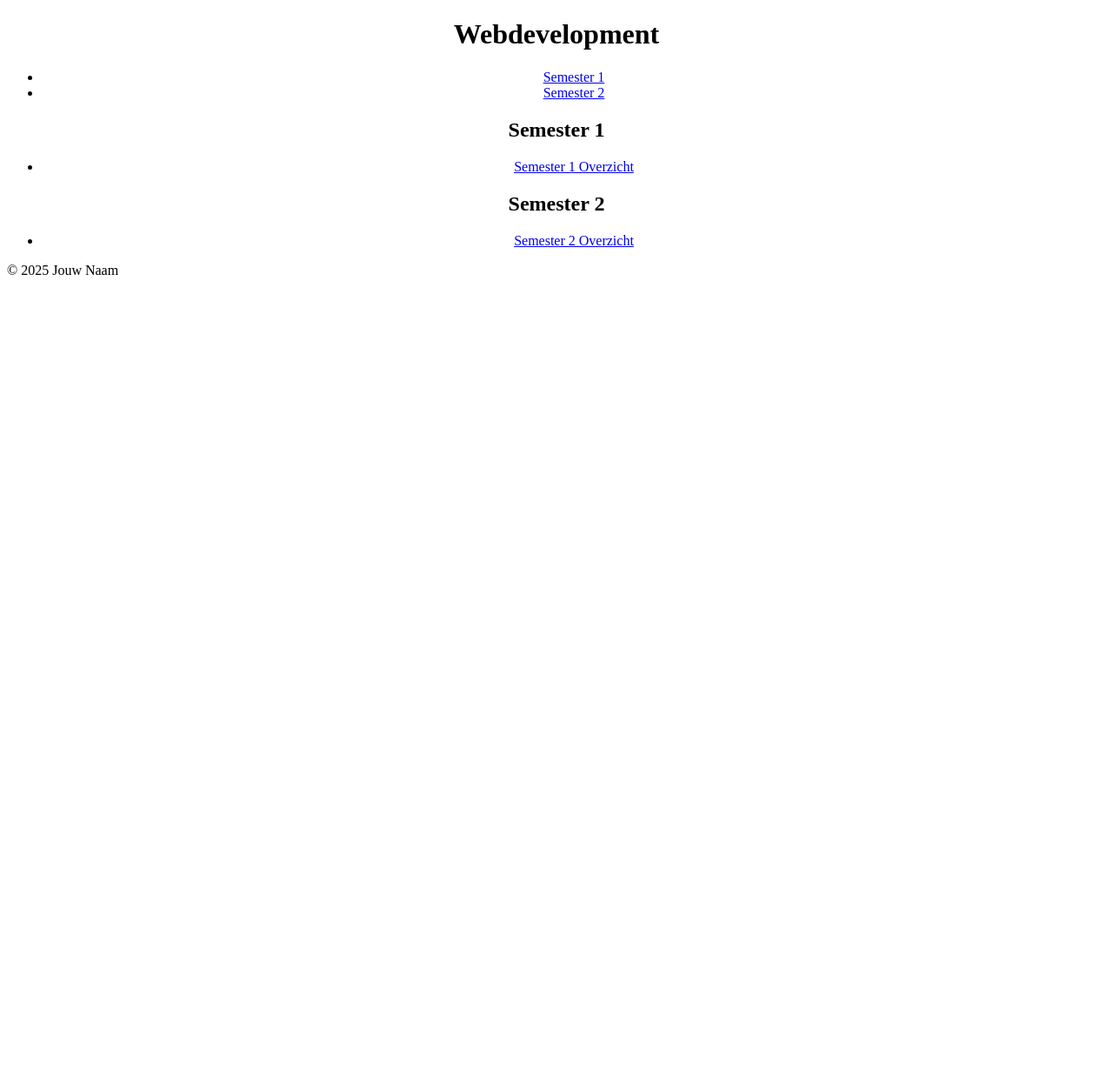
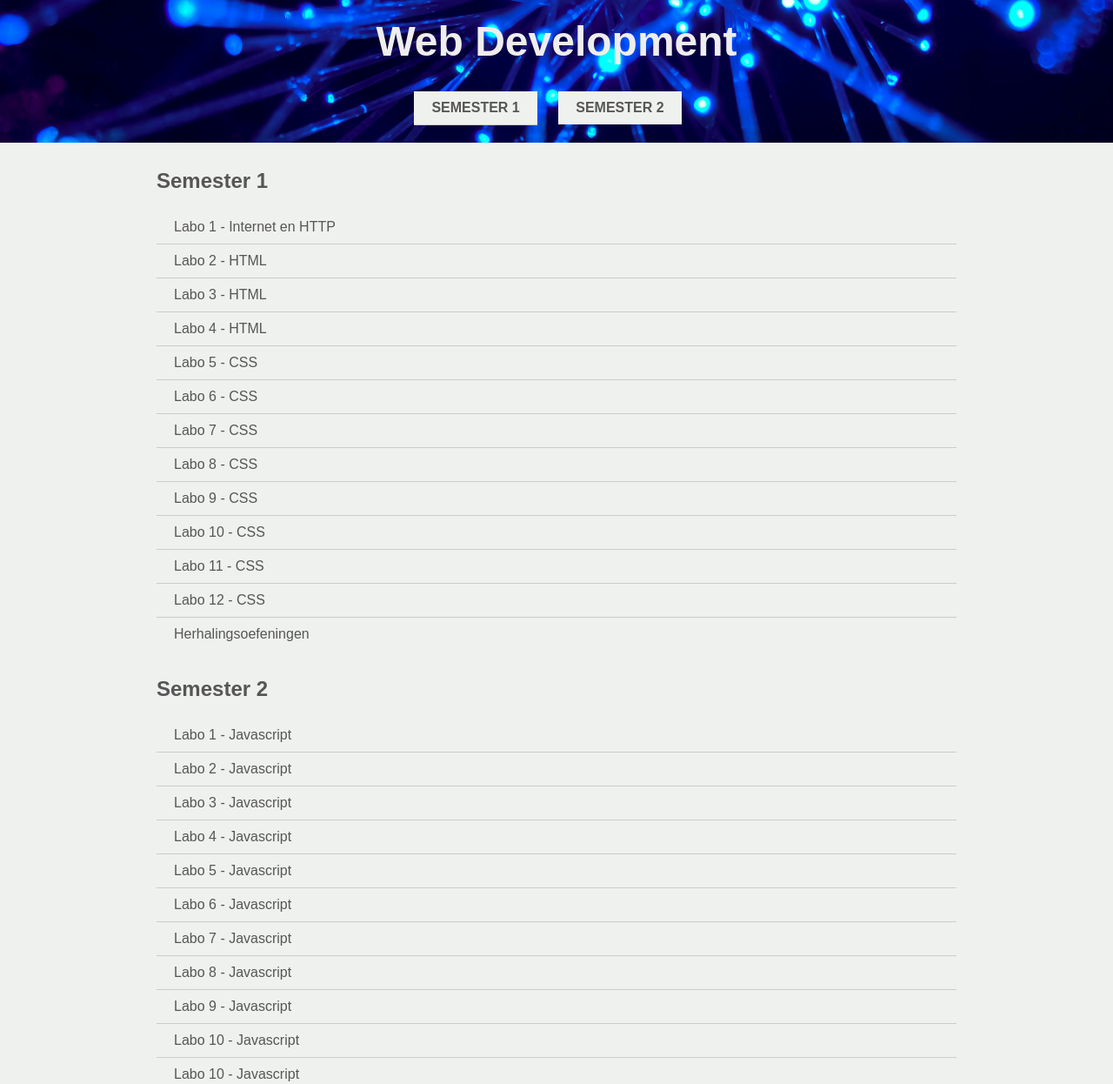
Before and after one commit to beauvannieuwenhuyse/beauvannieuwenhuyse.github.io, a plain HTML site: page index.html in a window 1280 px wide. Shown: the top 1246 px of the page at 87% size. Before the commit the page ends 800 px from the top, so only its background shows below. Drawn offline with Linux system fonts and the light colour scheme; files that its build step writes are made by us from their sources.

Commit message:
front page properder

```diff
--- /dev/null
+++ b/Styles/styles.css
@@ -0,0 +1,96 @@
+* {
+    box-sizing: border-box;
+}
+
+body {
+    background-color: #EFF1EE;
+    color: #565656;
+    font-family: 'Montserrat', sans-serif;
+    margin: 0;
+    padding: 0;
+}
+
+.container {
+    max-width: 960px;
+    margin: 0 auto;
+    padding: 0 20px;
+}
+
+header {
+    background: url('../Images/Header.jpg') no-repeat  center center/cover;
+    color: #efeded;
+    padding: 20px 0;
+    text-align: center;
+}
+
+nav {
+    margin-top: 30px;
+}
+
+nav ul {
+    list-style: none;
+    margin: 0;
+    padding: 0;
+}
+
+nav li {
+    display: inline-block;
+    margin-right: 20px;
+}
+
+nav a {
+    color: #565656;
+    text-decoration: none;
+    font-weight: bold;
+    text-transform: uppercase;
+}
+
+nav a:hover {
+    color: #03A7FF;
+}
+
+h1 {
+    font-size: 48px;
+    margin: 0;
+}
+
+h2 {
+    margin-top: 30px;
+}
+
+ul {
+    list-style: none;
+    padding: 0;
+    margin: 0;
+}
+
+ul li {
+    background-color: #EFF1EE;
+    padding: 10px 20px;
+    border-bottom: 1px solid #CCCCCC;
+}
+
+ul li:last-child {
+    border-bottom: none;
+}
+
+ul li a {
+    color: #565656;
+    text-decoration: none;
+}
+
+ul li a:hover {
+    color: #0041de;
+}
+
+.semester1,
+.semester2 {
+    background-color: rgba(255, 255, 255, 0.8);
+    padding: 20px;
+    margin-top: 30px;
+}
+
+footer {
+    margin-top: 25px;
+    text-align: center;
+}
--- a/index.html
+++ b/index.html
@@ -1,16 +1,17 @@
 <!DOCTYPE html>
 <html lang="nl">
+
 <head>
     <meta charset="UTF-8">
-    <title>Webdevelopment 2022 - 2023</title>
+    <title>Web development</title>
     <meta name="viewport" content="width=device-width, initial-scale=1.0">
-    <link rel="stylesheet" href="styles.css">
+    <link rel="stylesheet" href="Styles/styles.css">
 </head>
+
 <body>
-
     <header>
         <div class="container">
-        <h1>Webdevelopment</h1>
+            <h1>Web Development</h1>
             <nav>
                 <ul>
                     <li><a href="#semester1">Semester 1</a></li>
@@ -25,7 +26,19 @@
             <div class="container">
                 <h2>Semester 1</h2>
                 <ul>
-                <li><a href="Semester1/index.html">Semester 1 Overzicht</a></li>
+                    <li><a href="Semester1/Labo 1/index.html">Labo 1 - Internet en HTTP</a></li>
+                    <li><a href="Semester1/Labo 2/index.html">Labo 2 - HTML</a></li>
+                    <li><a href="Semester1/Labo 3/index.html">Labo 3 - HTML</a></li>
+                    <li><a href="Semester1/Labo 4/index.html">Labo 4 - HTML</a></li>
+                    <li><a href="Semester1/Labo 5/index.html">Labo 5 - CSS</a></li>
+                    <li><a href="Semester1/Labo 6/index.html">Labo 6 - CSS</a></li>
+                    <li><a href="Semester1/Labo 7/index.html">Labo 7 - CSS</a></li>
+                    <li><a href="Semester1/Labo 8/index.html">Labo 8 - CSS</a></li>
+                    <li><a href="Semester1/Labo 9/index.html">Labo 9 - CSS</a></li>
+                    <li><a href="Semester1/Labo 10/index.html">Labo 10 - CSS</a></li>
+                    <li><a href="Semester1/Labo 11/index.html">Labo 11 - CSS</a></li>
+                    <li><a href="Semester1/Labo 12/index.html">Labo 12 - CSS</a></li>
+                    <li><a href="Herhalingsoefeningen/index.html">Herhalingsoefeningen</a></li>
                 </ul>
             </div>
         </section>
@@ -34,15 +47,24 @@
             <div class="container">
                 <h2>Semester 2</h2>
                 <ul>
-                <li><a href="Semester2%20(java)/index.html">Semester 2 Overzicht</a></li>
+                    <li><a href="Semester2 (java)/Les1/index.html">Labo 1 - Javascript</a></li>
+                    <li><a href="Semester2 (java)/Les2/index.html">Labo 2 - Javascript</a></li>
+                    <li><a href="Semester2 (java)/Les3/index.html">Labo 3 - Javascript</a></li>
+                    <li><a href="Semester2 (java)/Les4/index.html">Labo 4 - Javascript</a></li>
+                    <li><a href="Semester2 (java)/Les5/index.html">Labo 5 - Javascript</a></li>
+                    <li><a href="Semester2 (java)/Les6/index.html">Labo 6 - Javascript</a></li>
+                    <li><a href="Semester2 (java)/Les7/index.html">Labo 7 - Javascript</a></li>
+                    <li><a href="Semester2 (java)/Les8/index.html">Labo 8 - Javascript</a></li>
+                    <li><a href="Semester2 (java)/Les9/index.html">Labo 9 - Javascript</a></li>
+                    <li><a href="Semester2 (java)/Les10/index.html">Labo 10 - Javascript</a></li>
+                    <li><a href="Semester2 (java)/Les11/index.html">Labo 10 - Javascript</a></li>
                 </ul>
             </div>
         </section>
     </main>
+    <footer>
+        <p>&copy; 2023 Beau Van Nieuwenhuyse</p>
+    </footer>
+</body>
 
-<footer>
-    <p>&copy; 2025 Jouw Naam</p>
-</footer>
-
-</body>
 </html>
```
Also changed, not shown: Images/Header.jpg (added). Lines whose indentation alone changed are shown as unchanged.
